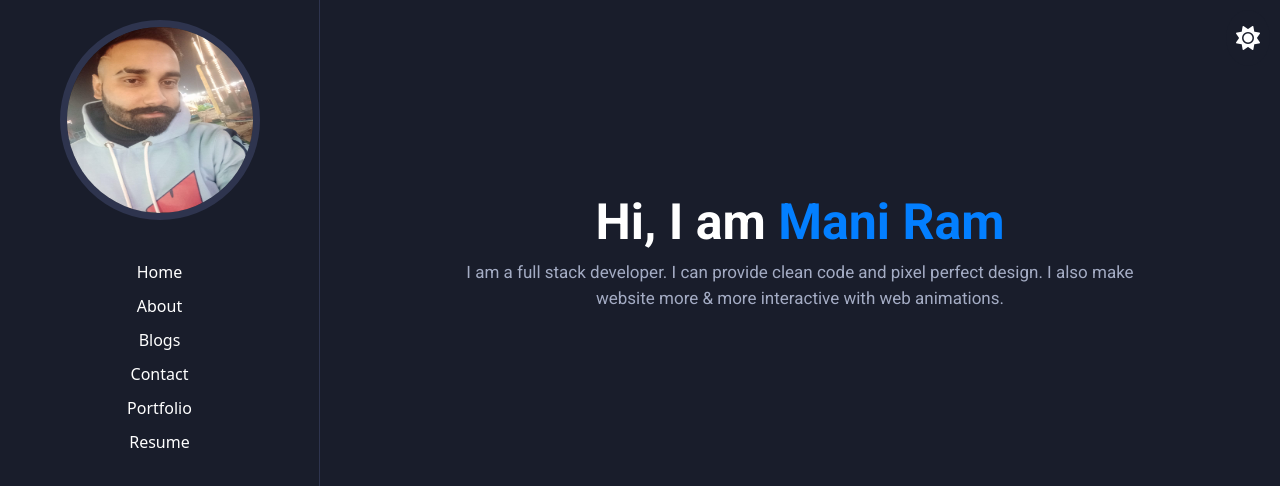
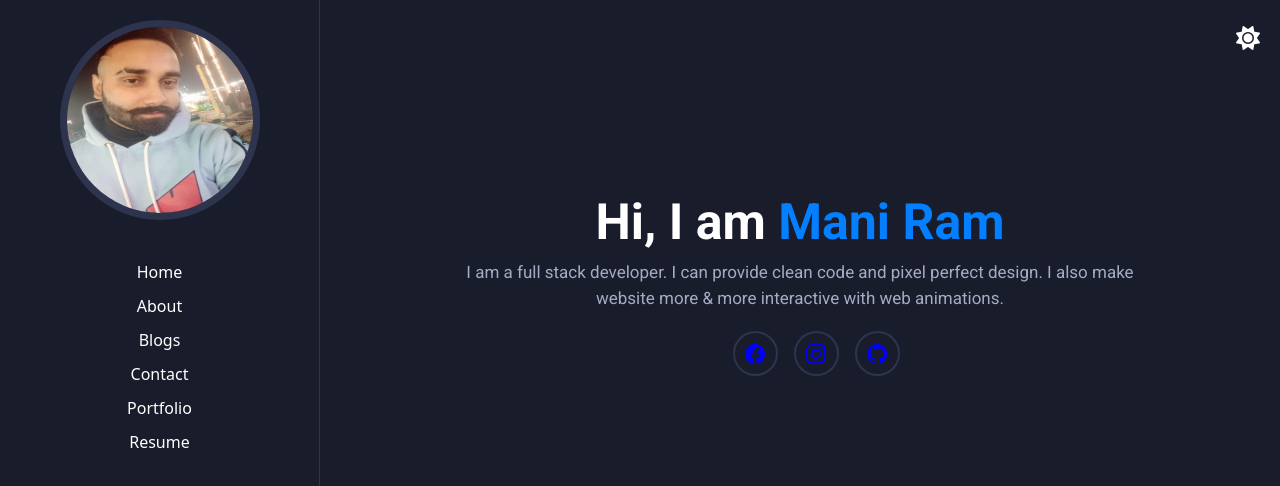
Before and after one commit to manihp84/my-app, a React (Create React App) app: page / in a window 1280 px wide. Shown: the top 486 px of the page. Built offline with nearby package versions, Linux system fonts and the light colour scheme; a web font is replaced by a local one.

Commit message:
add social links

```diff
--- a/package.json
+++ b/package.json
@@ -13,7 +13,7 @@
     "react-dom": "^18.2.0",
     "react-google-fonts": "^1.2.1",
     "react-router-dom": "^6.22.3",
-    "react-scripts": "5.0.1",
+    "react-scripts": "^5.0.1",
     "web-vitals": "^2.1.4"
   },
   "scripts": {
@@ -39,5 +39,8 @@
       "last 1 firefox version",
       "last 1 safari version"
     ]
+  },
+  "devDependencies": {
+    "@babel/plugin-proposal-private-property-in-object": "^7.21.11"
   }
 }
--- a/src/Data/Data.js
+++ b/src/Data/Data.js
@@ -1,3 +1,4 @@
+import { Facebook, Github, Instagram,} from "react-bootstrap-icons";
 export const Headerdata = [
     {
         id: 1,
@@ -12,5 +13,11 @@ export const BannerData =[
         clchange:"Mani Ram",
         content: "I am a full stack developer. I can provide clean code and pixel perfect design. I also make website more & more interactive with web animations.",
         clchange_1:"cont",
+        Facebook:<Facebook color="blue" size={20} />,
+        link:"https://www.facebook.com/maney.ram.50/",
+        Instagram:<Instagram color="blue" size={20}/>,
+        link_2:"https://www.instagram.com/mani_hp84/",
+        Github:<Github color="blue" size={20}/>,
+        link_3:"https://github.com/manihp84",
     }
 ]
--- a/src/component/home/Header/HeaderComponent.css
+++ b/src/component/home/Header/HeaderComponent.css
@@ -7,6 +7,7 @@
     --link-color: white;
     --active-link-color: #4CAF50;
     --border-right: #2e344e;
+    --text-color-sec: #037fff;
 }
 
 body.white-theme {
@@ -89,7 +90,7 @@ body.black-theme {
 }
 
 .nav-link:hover {
-    color: var(--active-link-color);
+    color: var(--text-color-sec);
 }
 
 /* Theme Toggle Button */
--- a/src/component/home/banner/BannerComponent.css
+++ b/src/component/home/banner/BannerComponent.css
@@ -1,4 +1,5 @@
 @import url('https://fonts.googleapis.com/css2?family=Roboto:ital,wght@0,100;0,300;0,400;0,500;0,700;0,900;1,100;1,300;1,400;1,500;1,700;1,900&family=Tiny5&display=swap');
+
 :root {
     --border: #2e344e;
     --bg-color: #191d2b;
@@ -7,6 +8,7 @@
     --active-link-color: #4CAF50;
     --text-color-sec: #037fff;
     --text-color-third: #a4acc4;
+    --link-color-sec: #2e344e;
 
 }
 
@@ -24,9 +26,31 @@
 
 }
 
-.cont{
+.cont {
     color: var(--text-color-third);
     font-family: "Roboto", sans-serif;
     font-size: 17px;
     text-align: center;
 }
+
+.socialicons {
+    margin-top: 20px;
+    text-align: center;
+
+}
+
+.socialicons li {
+    display: inline-block;
+    list-style: none;
+    margin: 0 8px;
+    border: 2px solid var(--link-color-sec);
+    border-radius: 100px;
+    height: 45px;
+    line-height: 38px;
+    width: 45px;
+    transition: all .4s ease-out;
+}
+
+.socialicons li:hover{
+    border-color: var(--text-color-sec);
+}
--- a/src/component/home/banner/BannerComponent.js
+++ b/src/component/home/banner/BannerComponent.js
@@ -2,6 +2,8 @@ import React from "react";
 import { Container, Row, Col } from 'react-bootstrap';
 import './BannerComponent.css';
 import { BannerData } from "../../../Data/Data";
+
+
 const BannerComponent = () => {
     return (
         <>
@@ -13,6 +15,11 @@ const BannerComponent = () => {
                                 <Col md={9}>
                                     <h1 className="bg-2">{ele.heading}<span className="colorchange">{ele.clchange}</span></h1>
                                     <p className={ele.clchange_1}>{ele.content}</p>
+                                    <ul className="socialicons">
+                                        <li><a href={ele.link}>{ele.Facebook}</a></li>
+                                        <li><a href={ele.link_2}>{ele.Instagram}</a></li>
+                                        <li><a href={ele.link_3}>{ele.Github}</a></li>
+                                    </ul>
                                 </Col>
                             )
                         })
```
Also changed, not shown: 1 other file (tests, documents, lock files or other folders).
